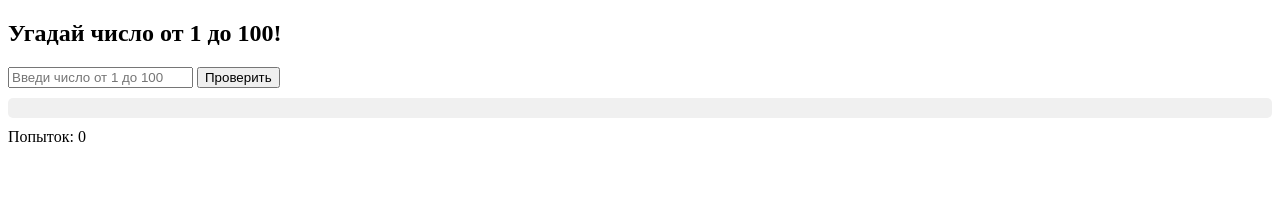
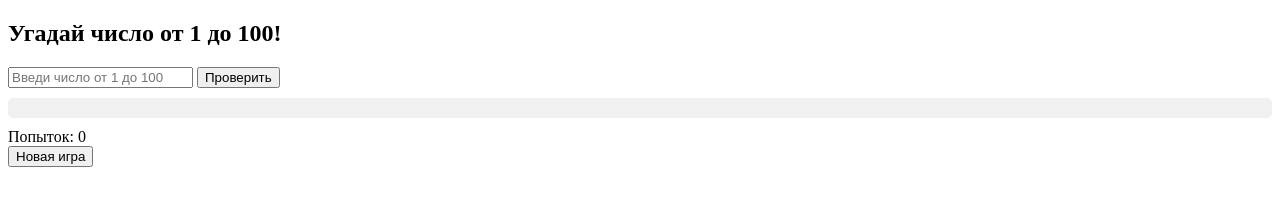
Before and after one commit to Marrrizh/Random_numbers, a plain HTML site: page index.html in a window 1280 px wide. Drawn offline with Linux system fonts and the light colour scheme.

Commit message:
Add New game button

```diff
--- a/index.html
+++ b/index.html
@@ -18,6 +18,7 @@
     <span>Попыток:</span>
     <span id="attemptsCounter">0</span>
 </div>
+<button id="newGameBtn">Новая игра</button>
    <script src="script.js"></script>
 </body>
 </html>
```
